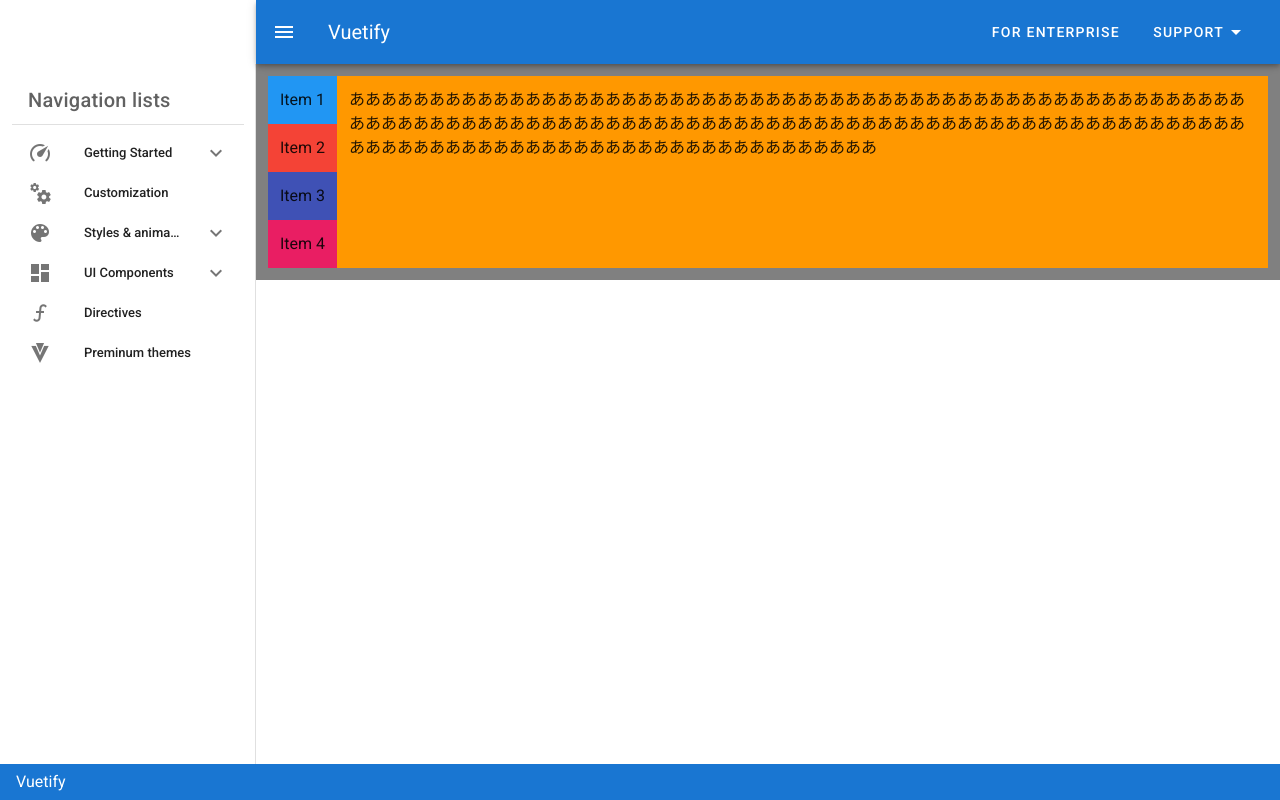
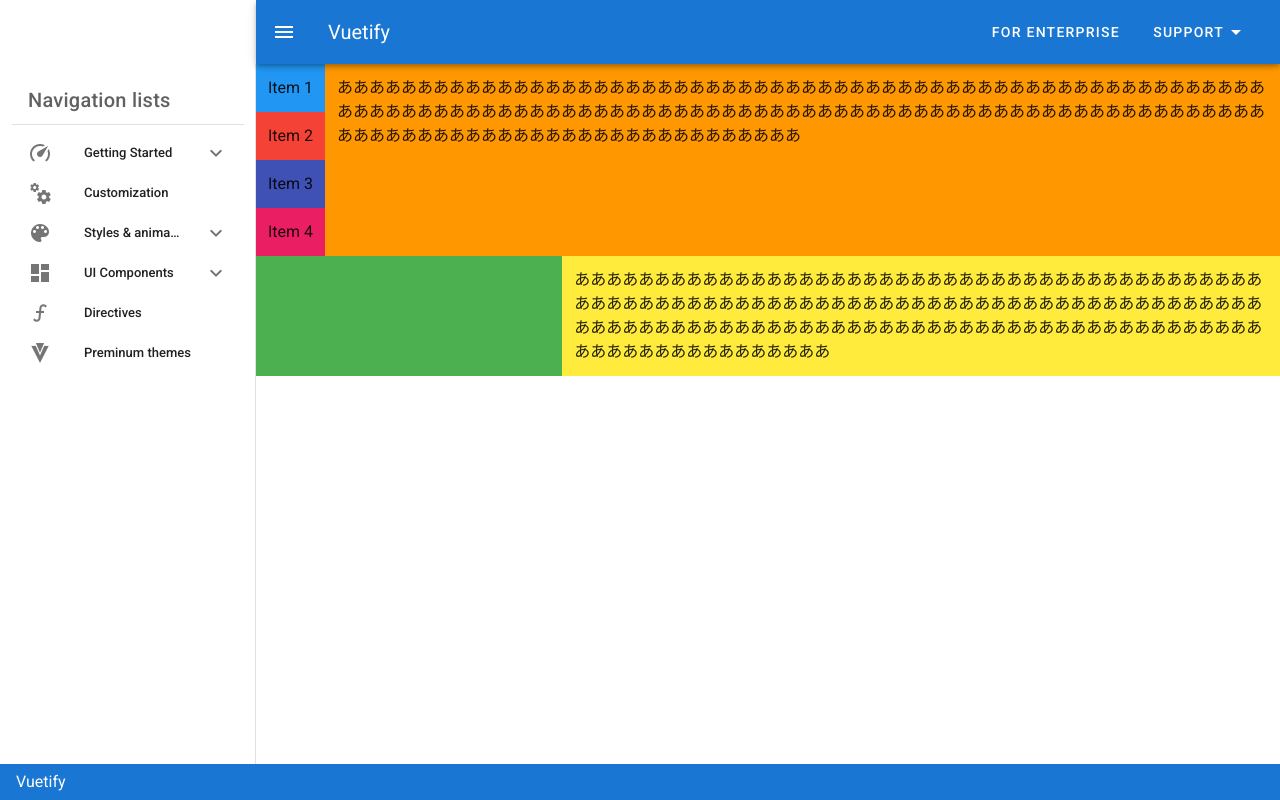
Before and after one commit to omatsu0/vuetify, a Vue app: page /github-issue-board in a window 1280 px wide. Built offline with nearby package versions, Linux system fonts and the light colour scheme.

Commit message:
サンプルの方、縦要素のcolはcols＝効かないが、rowにwidth指定すればいける

```diff
--- a/src/views/github-issue-board.vue
+++ b/src/views/github-issue-board.vue
@@ -1,6 +1,7 @@
 <template>
-  <v-container class="container gray d-flex">
-    <v-row class="container2 ma-0">
+  <v-container class="container gray">
+    <v-row class="container1-2 pb-0">
+      <v-row class="container2 d-flex ma-0">
         <v-col class="item blue">Item 1</v-col>
         <v-col class="item red">Item 2</v-col>
         <v-col class="item indigo">Item 3</v-col>
@@ -8,6 +9,20 @@
       </v-row>
       <v-row class="container3 ma-0">
         <v-col class="orange">あああああああああああああああああああああああああああああああああああああああああああああああああああああああああああああああああああああああああああああああああああああああああああああああああああああああああああああああああああああああああああああああああああああああああああああああああ</v-col>
+      </v-row>
+    </v-row>
+
+    <v-row class="pt-0 container2-2">
+      <!-- <v-row class="container4 ma-0">
+        <v-col class="item blue"></v-col>
+        <v-col class="item red"></v-col>
+      </v-row> -->
+    <v-row class="ma-0 row-con">
+      <v-col class="green"><span class="hidden">Item 4</span></v-col>
+    </v-row>
+      <v-row class="container5 ma-0">
+        <v-col cols="12" class="yellow">あああああああああああああああああああああああああああああああああああああああああああああああああああああああああああああああああああああああああああああああああああああああああああああああああああああああああああああああああああああああああああああああああああああああああああああああああ</v-col>
+      </v-row>
     </v-row>
   </v-container>
 </template>
@@ -32,11 +47,32 @@
   white-space: nowrap;
 }
 .container2{
-  display: flex;
   flex-direction: column;
 }
 .container3{
   width:inherit;
   background-color: black;
 }
+.container4{
+  flex-direction: column;
+}
+.container1-2{
+  flex-wrap: nowrap;
+}
+.container2-2{
+  flex-wrap: nowrap;
+}
+.container5{
+  width:inherit;
+}
+.green{
+  background-color: green;
+  white-space: nowrap;
+}
+.hidden{
+  visibility:hidden;
+}
+.row-con{
+  width:1000px;
+}
 </style>
```
Lines whose indentation alone changed are shown as unchanged.
